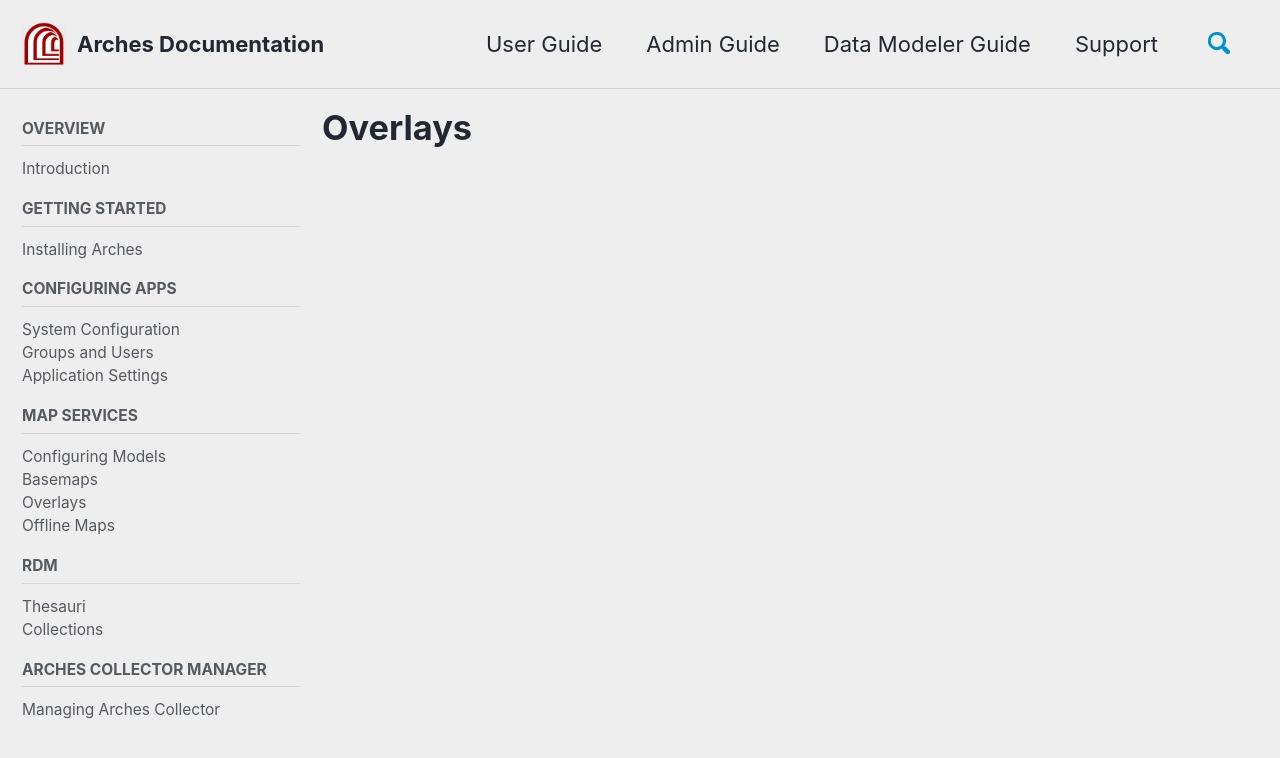
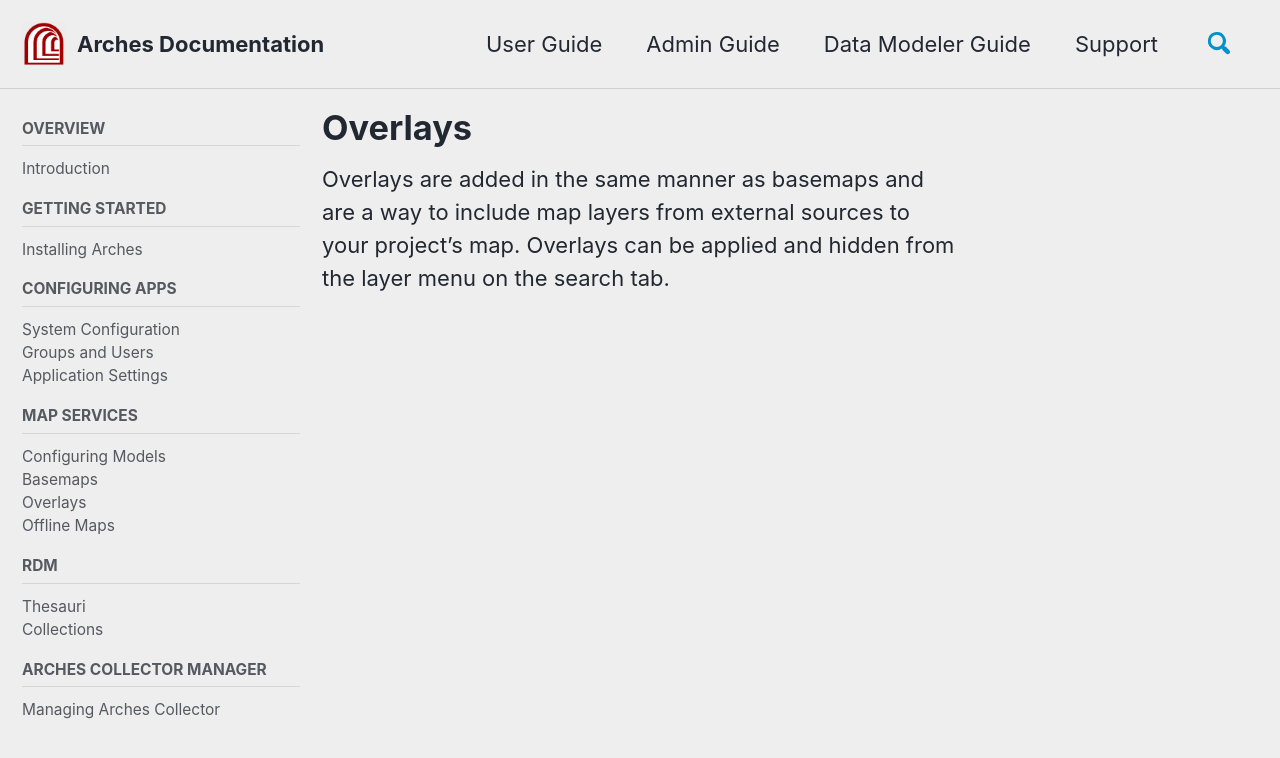
Before and after one commit to fargeo/archesguides, a Jekyll site: the page built from _pages/overlays.md, in a window 1280 px wide and 900 px high. Shown: the top 758 px of the window. Built offline with Jekyll 4.4.1, drawn with Linux system fonts in a browser that asks for light colours; cached includes are drawn as plain includes; nearby versions of some CDN libraries.

```diff
--- a/_pages/overlays.md
+++ b/_pages/overlays.md
@@ -11,3 +11,4 @@ defaults:
     values:
       author_profile: false
 ---
+Overlays are added in the same manner as basemaps and are a way to include map layers from external sources to your project's map. Overlays can be applied and hidden from the layer menu on the search tab.
```
Also changed, not shown: _pages/logging-in.md (+1 -1 lines), _pages/thesauri.md (+1 -0 lines), _pages/configuration.md (line endings or trailing spaces), assets/images/nestedNodegroupsAnnotated.png (added).
